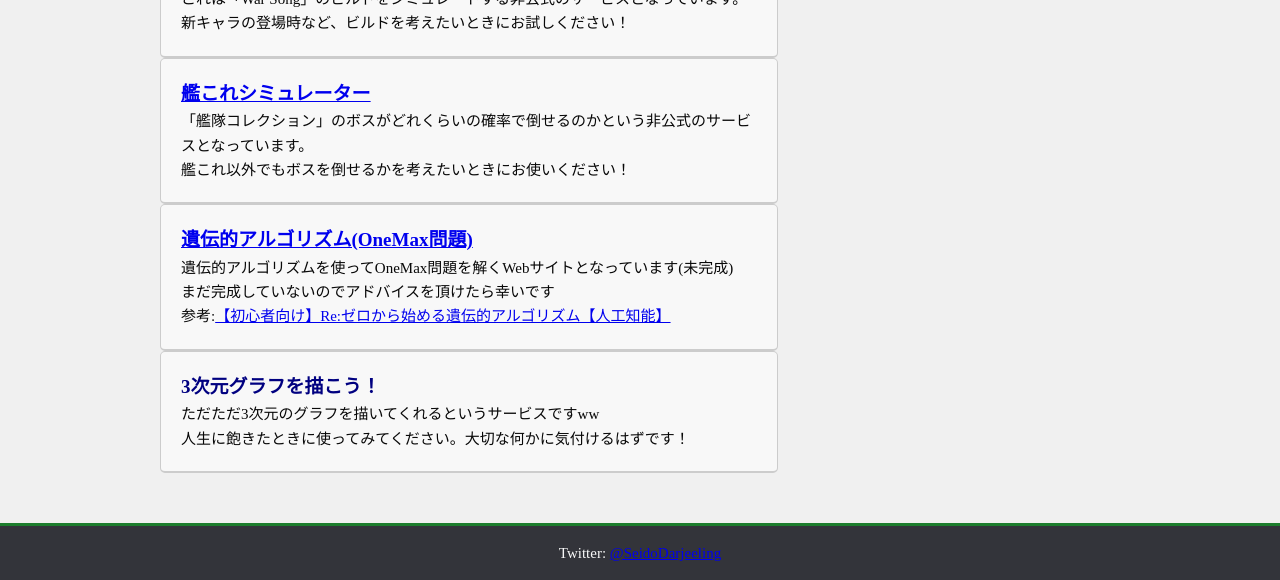
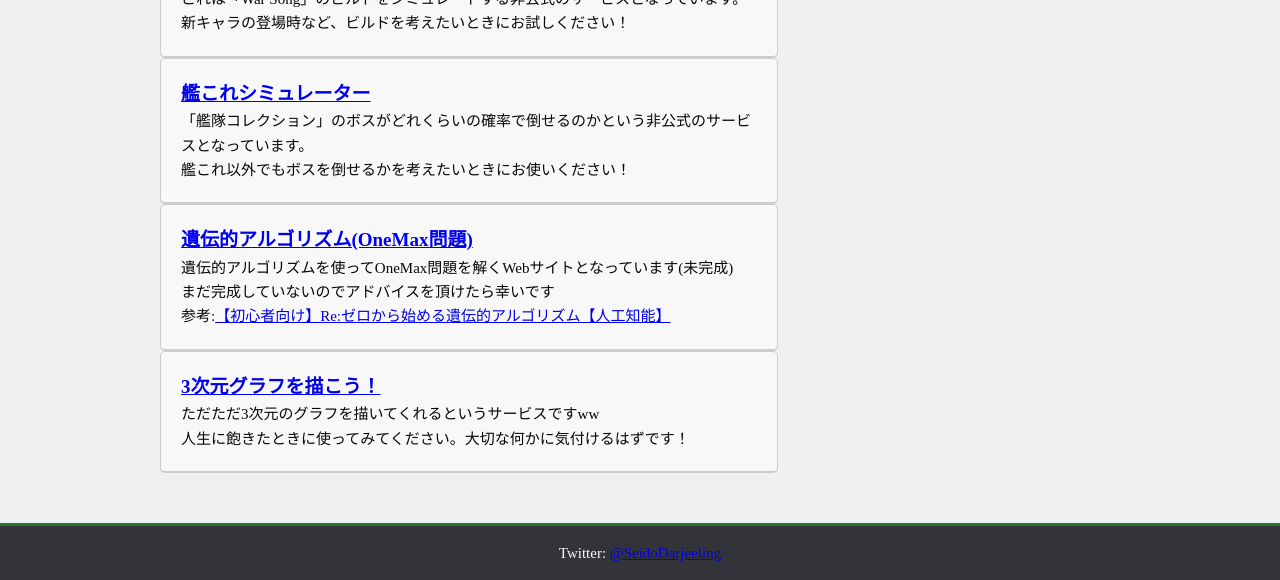
Before and after one commit to public-darjeeling/public-darjeeling.github.io, a plain HTML site: page index.html in a window 1280 px wide. Shown: the part 451-1031 px from the top of the page. Drawn offline with Linux system fonts and the light colour scheme.

Commit message:
2018_0711 11:28

```diff
--- a/index.html
+++ b/index.html
@@ -37,7 +37,7 @@
 				参考:<a href="https://qiita.com/Azunyan1111/items/975c67129d99de33dc21">【初心者向け】Re:ゼロから始める遺伝的アルゴリズム【人工知能】</a>
 			</div>
 			<div class="item">
-				<div class="itemName"><a href="graph.html"></a>3次元グラフを描こう！</div>
+				<div class="itemName"><a href="graph.html">3次元グラフを描こう！</a></div>
 				ただただ3次元のグラフを描いてくれるというサービスですww<br>
 				人生に飽きたときに使ってみてください。大切な何かに気付けるはずです！<br>
 			</div>
```
